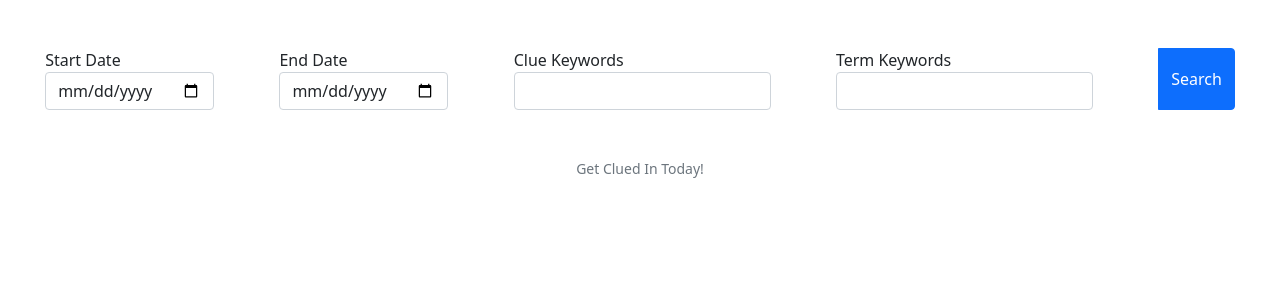
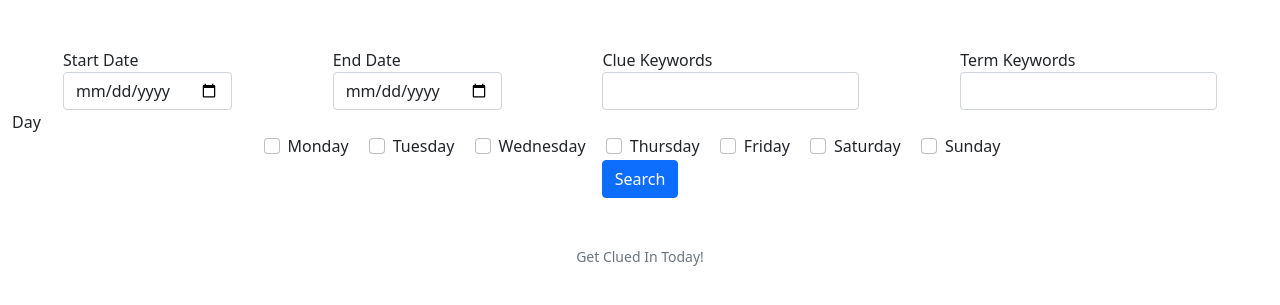
Before and after one commit to ajigarjian/Unpuzzle, a Flask app: page /database in a window 1280 px wide. Shown: the part 76-381 px from the top of the page. Run offline with Flask 2, Linux system fonts and the light colour scheme.

Commit message:
attempt at day search

```diff
--- a/app.py
+++ b/app.py
@@ -13,6 +13,8 @@ app.config["TEMPLATES_AUTO_RELOAD"] = True
 # Connect to SQLite database pairs.db and initialize cursor based on connection
 db = sqlite3.connect('pairs.db', check_same_thread=False)
 cursor = db.cursor()
+
+DAYS = ["Monday", "Tuesday", "Wednesday", "Thursday", "Friday", "Saturday", "Sunday"]
 
 # Create route for logic behind home page. Fills list "rows" with rows from general table, and renders index.html template with "rows" as input
 @app.route("/")
@@ -33,6 +35,7 @@ def database():
         clue = (request.form.get("clue"))
         start = request.form.get("start_date")
         end = request.form.get("end_date")
+        days_checked = request.form.getlist("Day_checked")
 
         if not answer:
             answer = ''
@@ -47,33 +50,60 @@ def database():
         if not end:
             end = "2100-01-01"
 
+        if not days_checked:
+            days_checked= DAYS
+
+        print(days_checked)
+
         #editing dates to format the db data
         formatted_start = (start[0:4] + "-" + start[5:7].lstrip("0") + "-" + start[8:10].lstrip("0"))
         formatted_end = (end[0:4] + "-" + end[5:7].lstrip("0") + "-" + end[8:10].lstrip("0"))
 
-        print(formatted_start)
-        print(formatted_end)
-
         # ------------ Search queries ---------------
         rows = []
 
-        for row in cursor.execute("""SELECT * FROM general WHERE answer = COALESCE(NULLIF(?, ''), answer)
-                                    AND clue LIKE COALESCE(NULLIF(?, ''), clue)
-                                    AND date >= ? AND date <= ? ORDER BY date
-                                    LIMIT 1000""", [answer, '%' + clue + '%', formatted_start, formatted_end]):
+        placeholder= '?'
+        placeholders= ', '.join(placeholder * len(days_checked))
+        print(placeholders)
+
+        # #independent query for dates that works
+        # query = """SELECT * FROM general WHERE
+        #             weekday IN (%s)
+        #             ORDER BY date
+        #             LIMIT 1000""" % placeholders
+
+        # for row in cursor.execute(query, days_checked):
+        #     rows.append(row)
+
+        # trial for combined search
+        qm = "?"
+
+        query = """SELECT * FROM general WHERE
+                    answer = COALESCE(NULLIF(%s, ''), answer)
+                    AND clue LIKE COALESCE(NULLIF(%s, ''), clue)
+                    AND date >= %s AND date <= %s
+                    AND weekday IN (%s)
+                    ORDER BY date
+                    LIMIT 1000""" % (qm, qm, qm, qm, placeholders)
+
+        for row in cursor.execute(query, [answer, '%' + clue + '%', formatted_start, formatted_end, days_checked]):
             rows.append(row)
 
-        # this is the latest working trial of date search
-        # for row in cursor.execute("SELECT * FROM general WHERE date BETWEEN ? AND ? ORDER BY date LIMIT 1000", [formatted_start, formatted_end]):
-        #    rows.append(row)
+        # #original search function that worked before
+        # for row in cursor.execute("""SELECT * FROM general WHERE answer = COALESCE(NULLIF(?, ''), answer)
+        #                             AND clue LIKE COALESCE(NULLIF(?, ''), clue)
+        #                             AND (date >= ? AND date <= ?)
+        #                             ORDER BY date
+        #                             LIMIT 1000""", [answer, '%' + clue + '%', formatted_start, formatted_end]):
+        #     rows.append(row)
 
         #TO DO: add footer in table in html, and have it return X results akin to Google using jinja syntrax in html and count in python
         #TO DO: fix date clause in main SQL query
 
-        return render_template("databased.html", rows = rows, count = len(rows), clue_placeholder = clue, answer_placeholder = answer)
+        return render_template("databased.html", rows = rows, count = len(rows), clue_placeholder = clue, answer_placeholder = answer, days = DAYS)
 
     else:
-        return render_template("database.html")
+        return render_template("database.html", days = DAYS)
 
 #syntax to run app.py
 if __name__ == "__main__":
--- a/templates/database.html
+++ b/templates/database.html
@@ -16,7 +16,7 @@
                 <legend>End Date</legend>
                     <input type="date" id="date_end_db" name="end_date" class="form-control" placeholder="Date">
             </div>
-            <div id="ans_search_wrapper">
+            <div id="clue_search_wrapper">
                 <legend>Clue Keywords</legend>
                 <input type="text" id="clue_search_db" name="clue" class="form-control">
             </div>
@@ -24,6 +24,17 @@
                 <legend>Term Keywords</legend>
                 <input type="text" id="ans_search_db" name="answer" class="form-control">
             </div>
+        </div>
+        <div class="d-flex input-group input-daterange date_search_fields justify-content-sm-around"></div>
+            <div id="day_search_wrapper">
+                <legend>Day</legend>
+                {% for day in days %}
+                    <div class="form-check form-check-inline">
+                        <input class="form-check-input" type="checkbox" id="{{ day }}" name="Day_checked" value="{{ day }}">
+                        <label class="form-check-label" for="inlineCheckbox1">{{ day }}</label>
+                    </div>
+                {% endfor %}
+            </div>
             <button class="btn btn-primary" type="submit">Search</button>
         </div>
     </form>
```
Also changed, not shown: templates/databased.html (+11 -0 lines).
